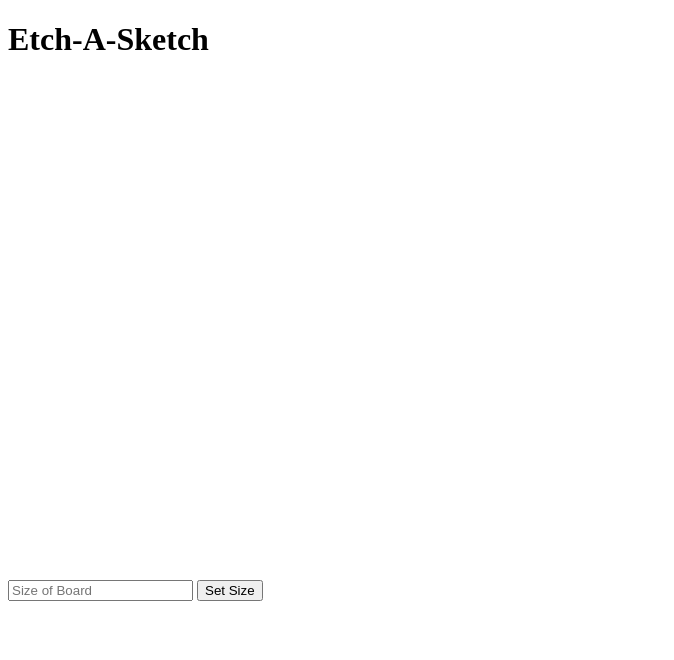
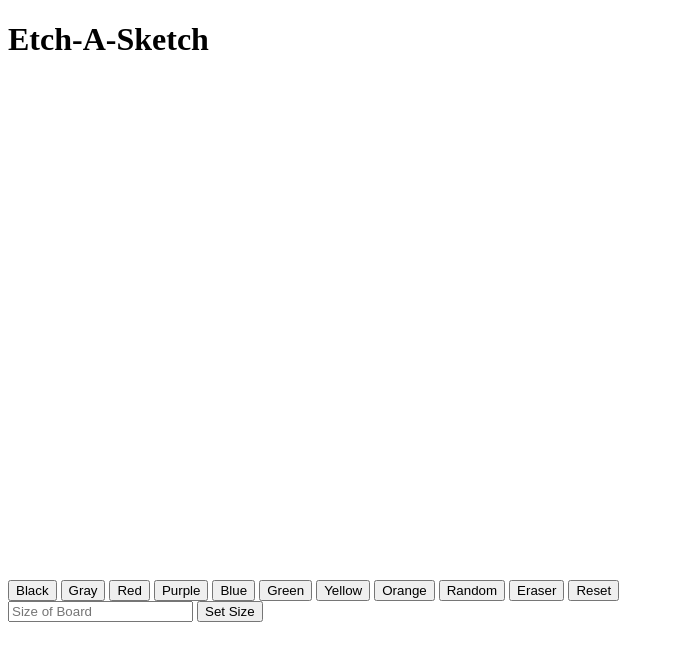
Before and after one commit to emilsonylarde/estabillo-Etch-a-Sketch, a plain HTML site: page index.html in a window 1280 px wide. Shown: the whole page, without its empty margins (0-674 px from the left). Drawn offline with Linux system fonts and the light colour scheme.

Commit message:
Added color buttons

```diff
--- a/index.html
+++ b/index.html
@@ -10,12 +10,24 @@
       <div class="title"><h1>Etch-A-Sketch</h1></div>
       <div class="content">
         <div class="board"></div>
-        <div class="buttons"></div>
+        <div class="buttons">
+          <button onclick="changeColor('black')">Black</button>
+          <button onclick="changeColor('gray')">Gray</button>
+          <button onclick="changeColor('red')">Red</button>
+          <button onclick="changeColor('purple')">Purple</button>
+          <button onclick="changeColor('blue')">Blue</button>
+          <button onclick="changeColor('green')">Green</button>
+          <button onclick="changeColor('yellow')">Yellow</button>
+          <button onclick="changeColor('orange')">Orange</button>
+          <button onclick="changeColor('random')">Random</button>
+          <button onclick="changeColor('white')">Eraser</button>
+          <button>Reset</button>
+        </div>
       </div>
     </div>
     <div>
       <input
-        type="text"
+        type="te5xt"
         placeholder="Size of Board"
         value=""
         onchange="changeSize(this.value)"
--- a/index.js
+++ b/index.js
@@ -1,3 +1,5 @@
+let color = "black";
+
 //creates a default board of 16x16
 function populateBoard(size) {
   let board = document.querySelector(".board");
@@ -28,5 +30,13 @@ function changeSize(input) {
 
 //a function to color square
 function colorSquare() {
-  this.style.backgroundColor = "black";
+  if ((color === "random")) {
+    this.style.backgroundColor = `hsl(${Math.random() * 360}, 100%, 50%)`;
+  } else {
+    this.style.backgroundColor = color;
+  }
 }
+
+function changeColor(choice) {
+  color = choice;
+}
```
